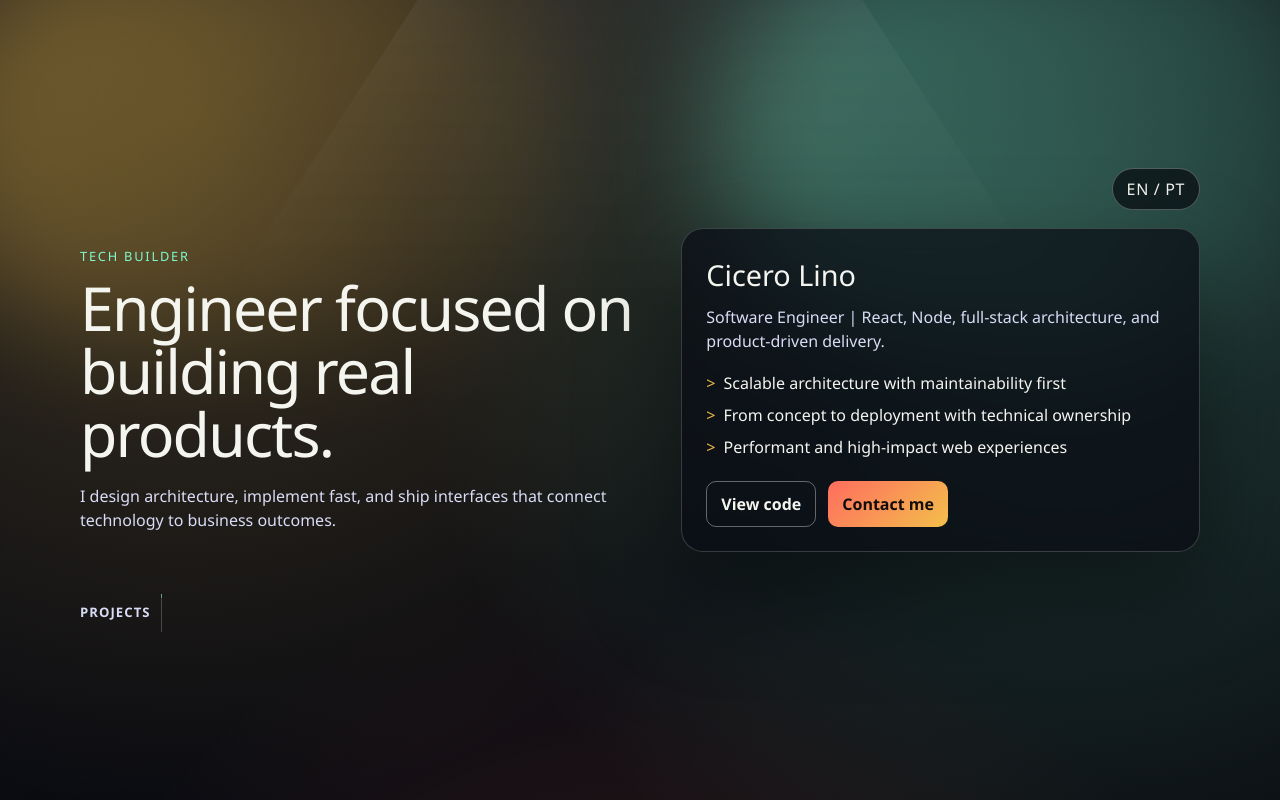
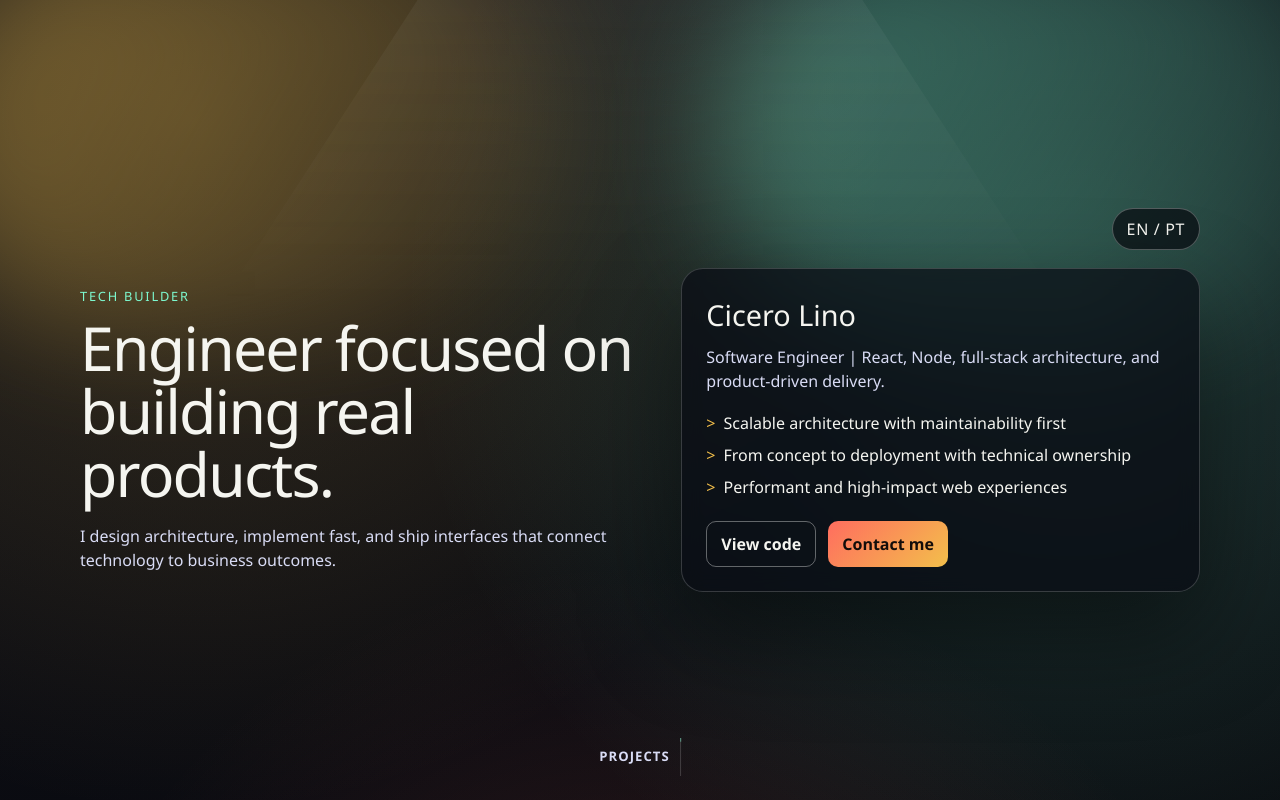
Before and after one commit to CiceroLino/CiceroLino, a React (Vite) app: page / in a window 1280 px wide. Shown: the top 800 px of the page. Built offline with nearby package versions, Linux system fonts and the light colour scheme.

Commit message:
style(hero): center scroll cue

```diff
--- a/src/index.css
+++ b/src/index.css
@@ -174,16 +174,19 @@ body {
 }
 
 .hero-scroll-cue {
+  position: absolute;
+  bottom: 24px;
+  left: 50%;
   display: inline-flex;
   align-items: center;
   gap: 10px;
-  margin-top: 42px;
   color: var(--ink-1);
   font-size: 0.82rem;
   font-weight: 600;
   letter-spacing: 0.08em;
   text-decoration: none;
   text-transform: uppercase;
+  transform: translateX(-50%);
 }
 
 .scroll-cue-line {
```
Also changed, not shown: 1 other file (tests, documents, lock files or other folders).
